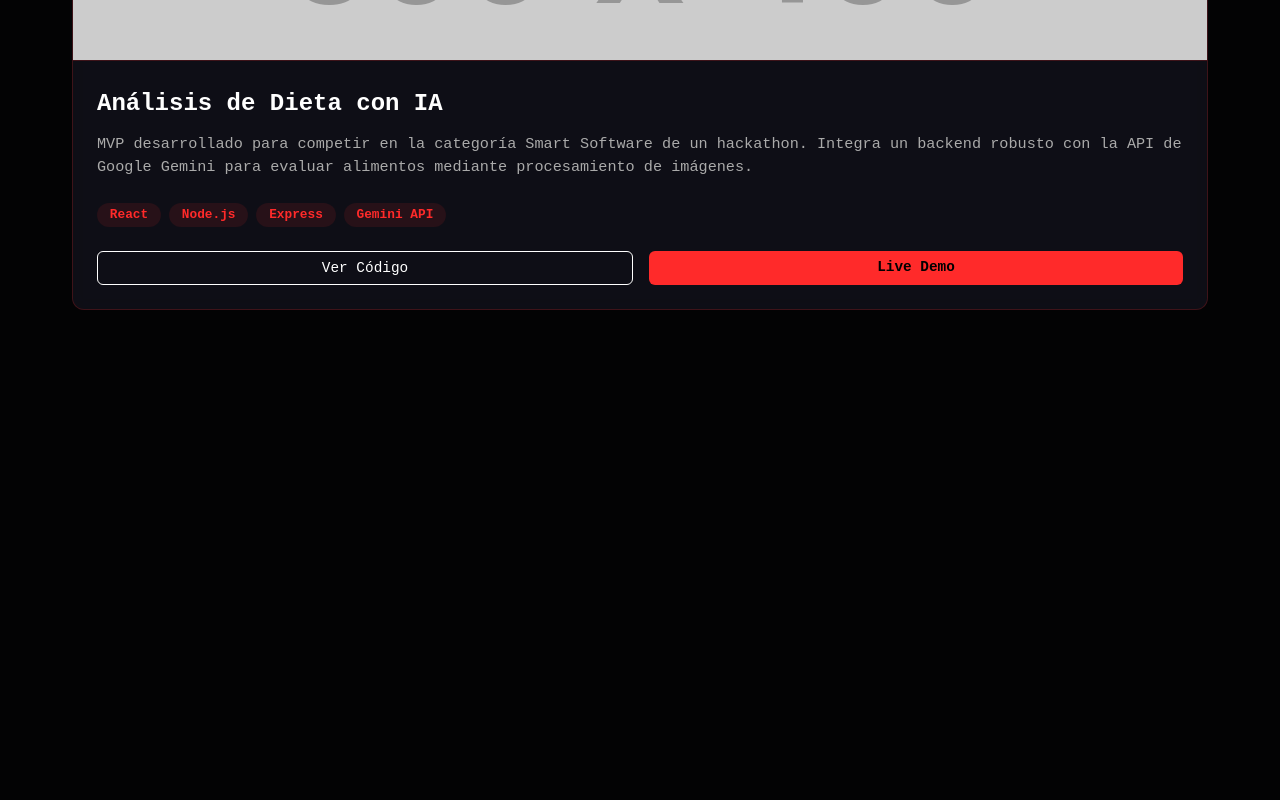
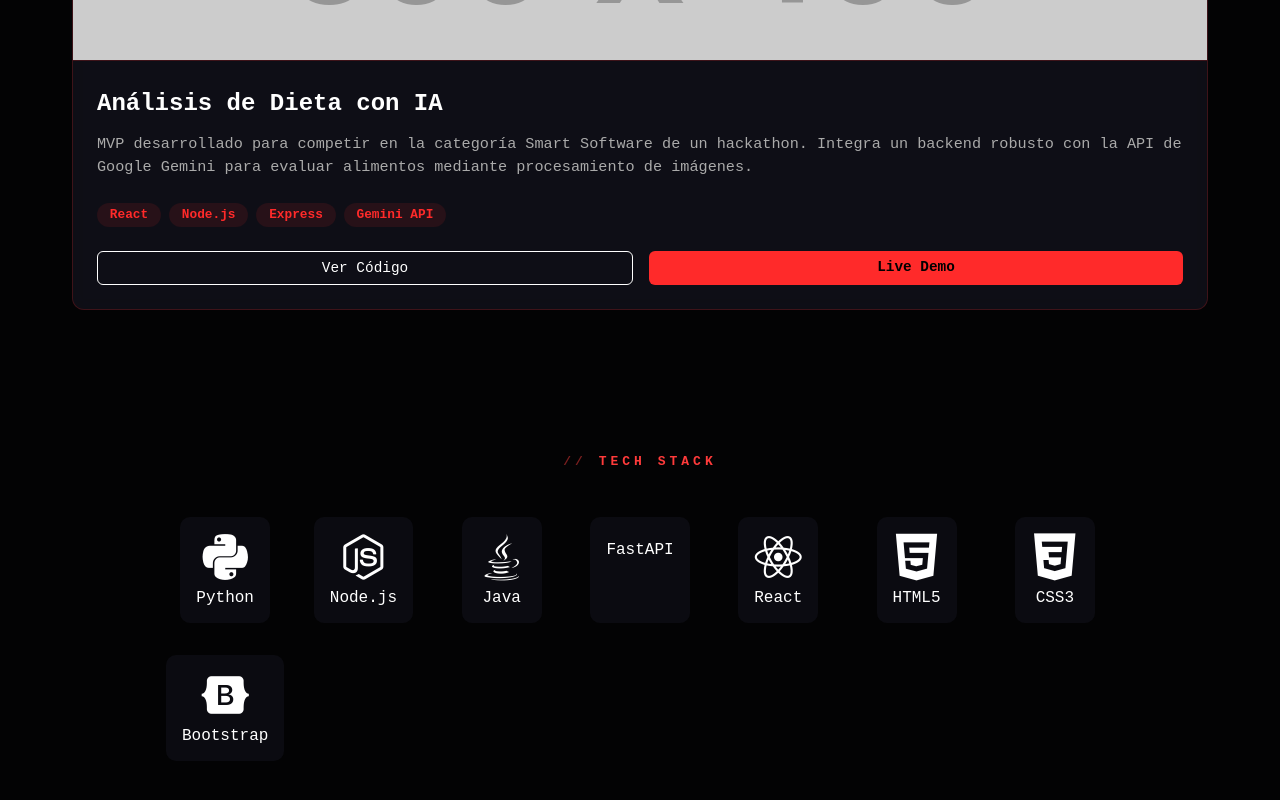
Before and after one commit to GabrielVazquez12/Portafolio-CGVV, a React (Vite) app: page / in a window 1280 px wide. Shown: the part 962-1762 px from the top of the page. Before the commit the page ends 1352 px from the top, so only its background shows below. Built offline with nearby package versions, Linux system fonts and the light colour scheme.

Commit message:
feat: add tech stack section with devicons

```diff
--- a/index.html
+++ b/index.html
@@ -5,6 +5,7 @@
     <link rel="icon" type="image/svg+xml" href="/favicon.svg" />
     <meta name="viewport" content="width=device-width, initial-scale=1.0" />
     <title>portafolio-carlos</title>
+    <link rel="stylesheet" href="[https://cdn.jsdelivr.net/gh/devicons/devicon@latest/devicon.min.css](https://cdn.jsdelivr.net/gh/devicons/devicon@latest/devicon.min.css)">
   </head>
   <body>
     <div id="root"></div>
--- a/src/App.jsx
+++ b/src/App.jsx
@@ -2,6 +2,7 @@ import ConstellationBackground from './components/ConstellationBackground'
 import Navbar from './components/Navbar'
 import HeroSection from './components/HeroSection'
 import Projects from './components/Projects'
+import TechStack from './components/TechStack'
 
 function App() {
   return (
@@ -11,6 +12,7 @@ function App() {
       <main>
         <HeroSection />
         <Projects />
+        <TechStack />
       </main>
     </>
   )
--- /dev/null
+++ b/src/components/TechStack.css
@@ -0,0 +1,33 @@
+.stack-section {
+  padding: 4rem 2rem;
+  text-align: center;
+  color: #fff;
+}
+
+.stack-grid {
+  display: grid;
+  grid-template-columns: repeat(auto-fit, minmax(100px, 1fr));
+  gap: 2rem;
+  margin-top: 3rem;
+  justify-items: center;
+}
+
+.stack-item {
+  display: flex;
+  flex-direction: column;
+  align-items: center;
+  gap: 0.5rem;
+  padding: 1rem;
+  background: rgba(20, 20, 30, 0.5);
+  border-radius: 10px;
+  transition: transform 0.3s ease;
+}
+
+.stack-item:hover {
+  transform: scale(1.1);
+  color: #ff2a2a;
+}
+
+.stack-icon {
+  font-size: 3rem;
+}
--- a/src/components/TechStack.jsx
+++ b/src/components/TechStack.jsx
@@ -0,0 +1,30 @@
+import './TechStack.css';
+
+const TechStack = () => {
+  const stack = [
+    { name: "Python", icon: "devicon-python-plain" },
+    { name: "Node.js", icon: "devicon-nodejs-plain" },
+    { name: "Java", icon: "devicon-java-plain" },
+    { name: "FastAPI", icon: "devicon-fastapi-original" },
+    { name: "React", icon: "devicon-react-original" },
+    { name: "HTML5", icon: "devicon-html5-plain" },
+    { name: "CSS3", icon: "devicon-css3-plain" },
+    { name: "Bootstrap", icon: "devicon-bootstrap-plain" }
+  ];
+
+  return (
+    <section id="stack" className="stack-section">
+      <h2 className="section-title">Tech Stack</h2>
+      <div className="stack-grid">
+        {stack.map((tech, index) => (
+          <div key={index} className="stack-item">
+            <i className={`${tech.icon} stack-icon`}></i>
+            <span>{tech.name}</span>
+          </div>
+        ))}
+      </div>
+    </section>
+  );
+};
+
+export default TechStack;
```
